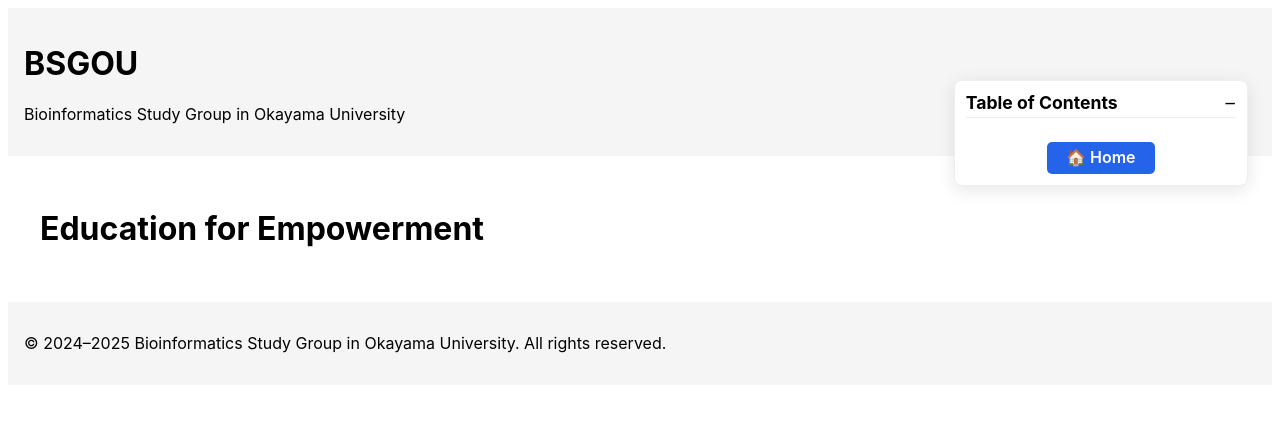
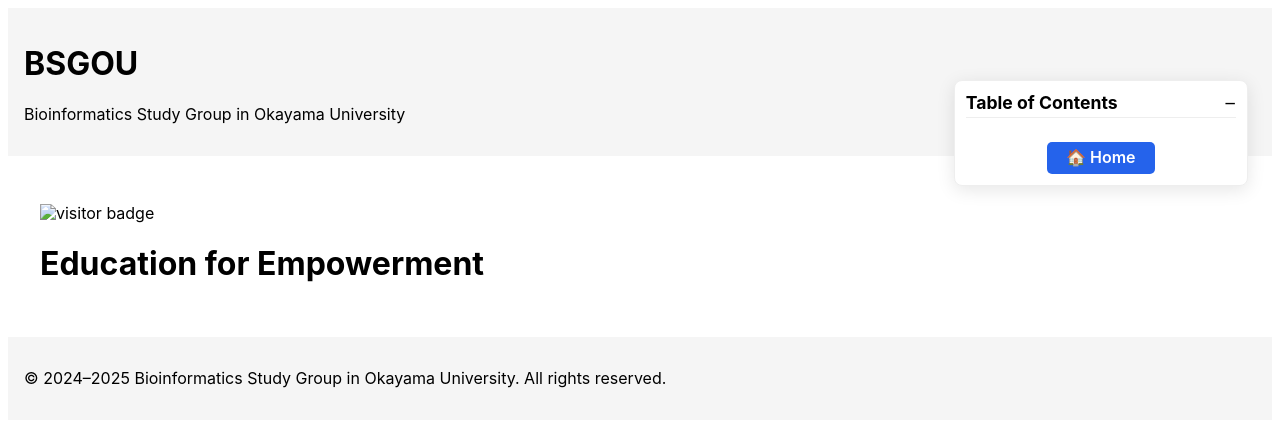
Before and after one commit to LabOnoM/LabOnoM.github.io, a Jekyll site: the page built from sources/Education_for_Empowerment.md, in a window 1280 px wide. Shown: the top 427 px of the page. Built offline with Jekyll 4.4.1, drawn with Linux system fonts in a browser that asks for light colours.

Commit message:
Update Education_for_Empowerment.md

```diff
--- a/sources/Education_for_Empowerment.md
+++ b/sources/Education_for_Empowerment.md
@@ -3,4 +3,6 @@ layout: default
 title: Education for Empowerment
 ---
 
+<img src="https://labonom.github.io/sources/Education_for_Empowerment.html" alt="visitor badge"/>
+
 # Education for Empowerment
```
